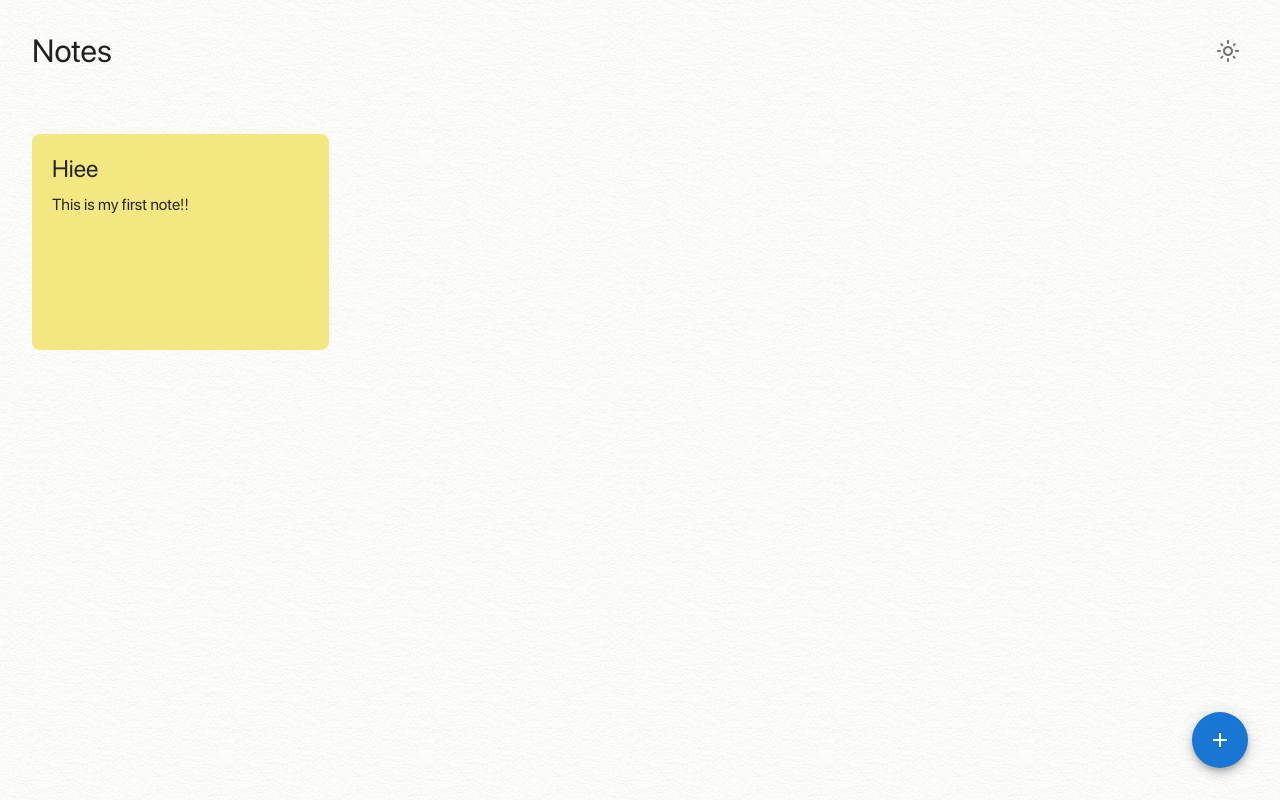
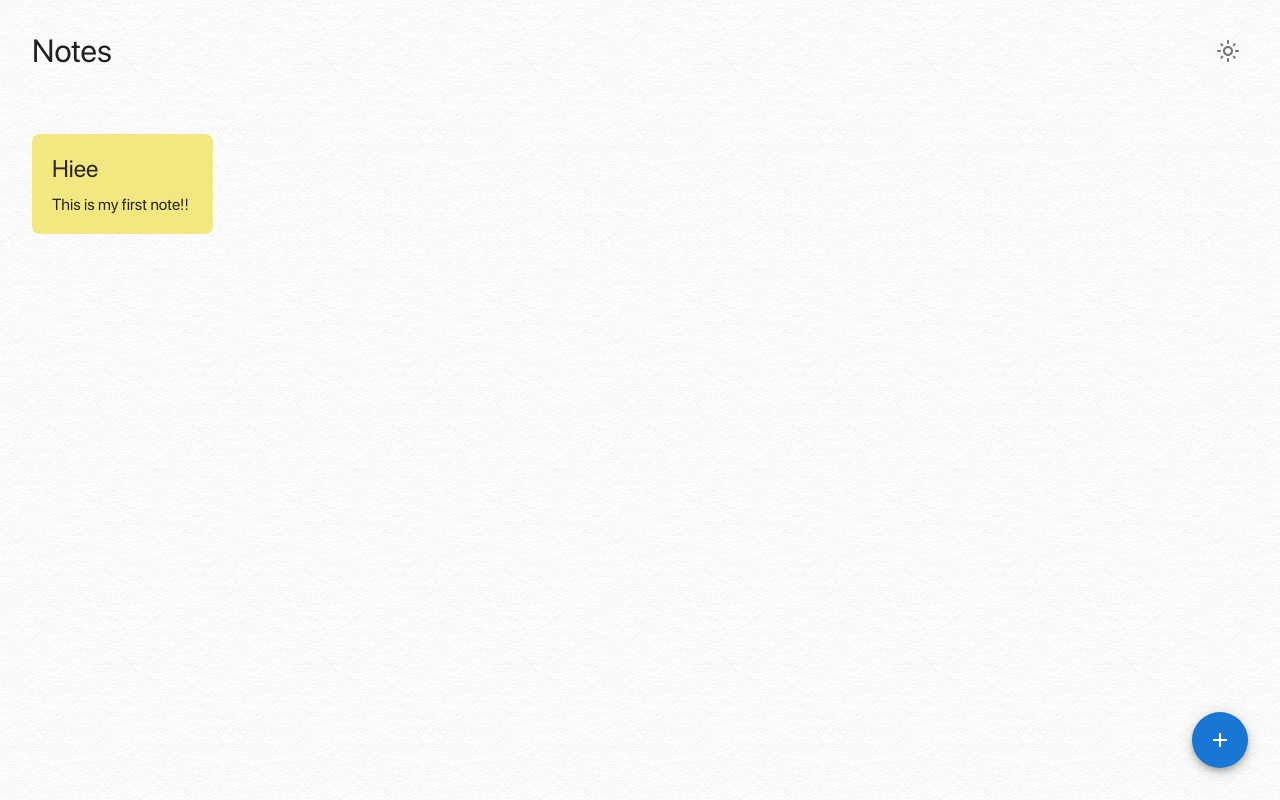
Before and after one commit to mstech66/notes, a React (Create React App) app: page / in a window 1280 px wide. Built offline with nearby package versions, Linux system fonts and the light colour scheme.

Commit message:
Made some UI Tweaks

```diff
--- a/src/App.css
+++ b/src/App.css
@@ -1,24 +1,22 @@
 .grid-container {
-  display: grid;
-  grid-template-columns: repeat(auto-fill, minmax(250px, 1fr));
-  margin: 32px;
-  gap: 10px;
-  flex-wrap: wrap;
+  column-count: 6;
+  column-gap: 10px;
+  margin: 24px;
 }
-.fab{
-    top: auto;
-    bottom: 0px;
-    right: 0px;
-    left: auto;
-    position: absolute !important;
-    margin:32px !important;
+.fab {
+  top: auto;
+  bottom: 0px;
+  right: 0px;
+  left: auto;
+  position: absolute !important;
+  margin: 32px !important;
 }
 
-.input--title{
+.input--title {
   font-size: x-large !important;
   margin-bottom: 18px !important;
 }
 
-.input--fullWidth{
+.input--fullWidth {
   width: 100% !important;
 }
--- a/src/components/modal/NoteModal.js
+++ b/src/components/modal/NoteModal.js
@@ -61,6 +61,11 @@ const NoteModal = () => {
     dispatch(modalActions.hideModal());
   };
 
+  const handleNextInput = (event) => {
+    const contentInput = document.getElementById("content");
+    contentInput.focus();
+  };
+
   return ReactDOM.createPortal(
     <Dialog
       open={open}
@@ -73,14 +78,21 @@ const NoteModal = () => {
     >
       <DialogContent className="noteModal bg-yellow">
         <InputBase
+          id="title"
           className="input--title input--fullWidth"
           variant="standard"
           autoFocus
           size="medium"
           defaultValue={data.title}
           onChange={({ target: { value } }) => setTitle(value)}
+          onKeyUp={(e) => {
+            if (e.key === "Enter") {
+              handleNextInput(e);
+            }
+          }}
         />
         <InputBase
+          id="content"
           className="input--fullWidth"
           multiline
           variant="standard"
--- a/src/components/note/Note.css
+++ b/src/components/note/Note.css
@@ -1,12 +1,14 @@
 .note {
   background-color: #f3e782;
-  height: 200px;
+  height: fit-content;
   border-radius: 8px;
   transition: all 500ms;
   padding: 8px;
   color: #262626 !important;
   user-select: none;
   overflow: hidden;
+  max-height: 400px;
+  margin: 8px;
 }
 .note:hover {
   box-shadow: 0 5px 8px rgba(0, 0, 0, 0.15);
```
